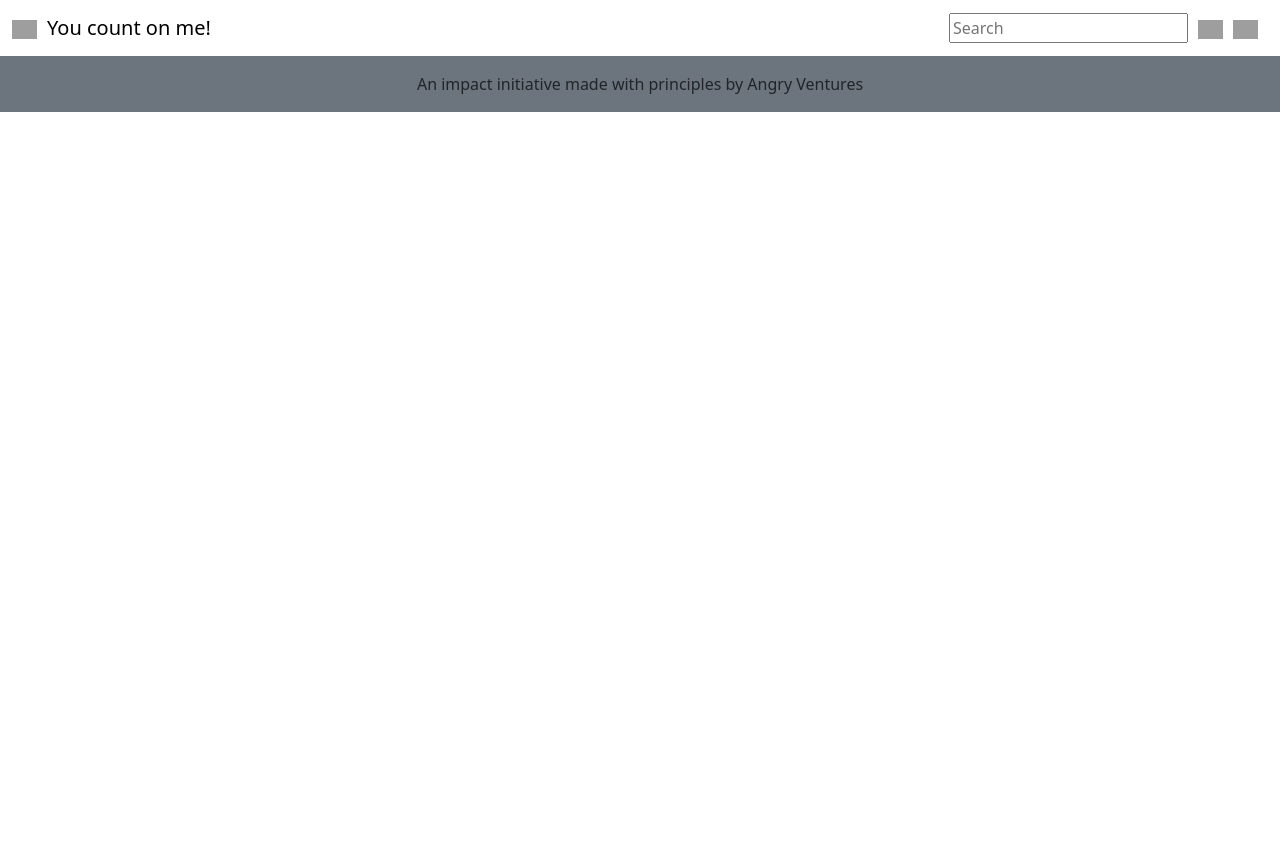
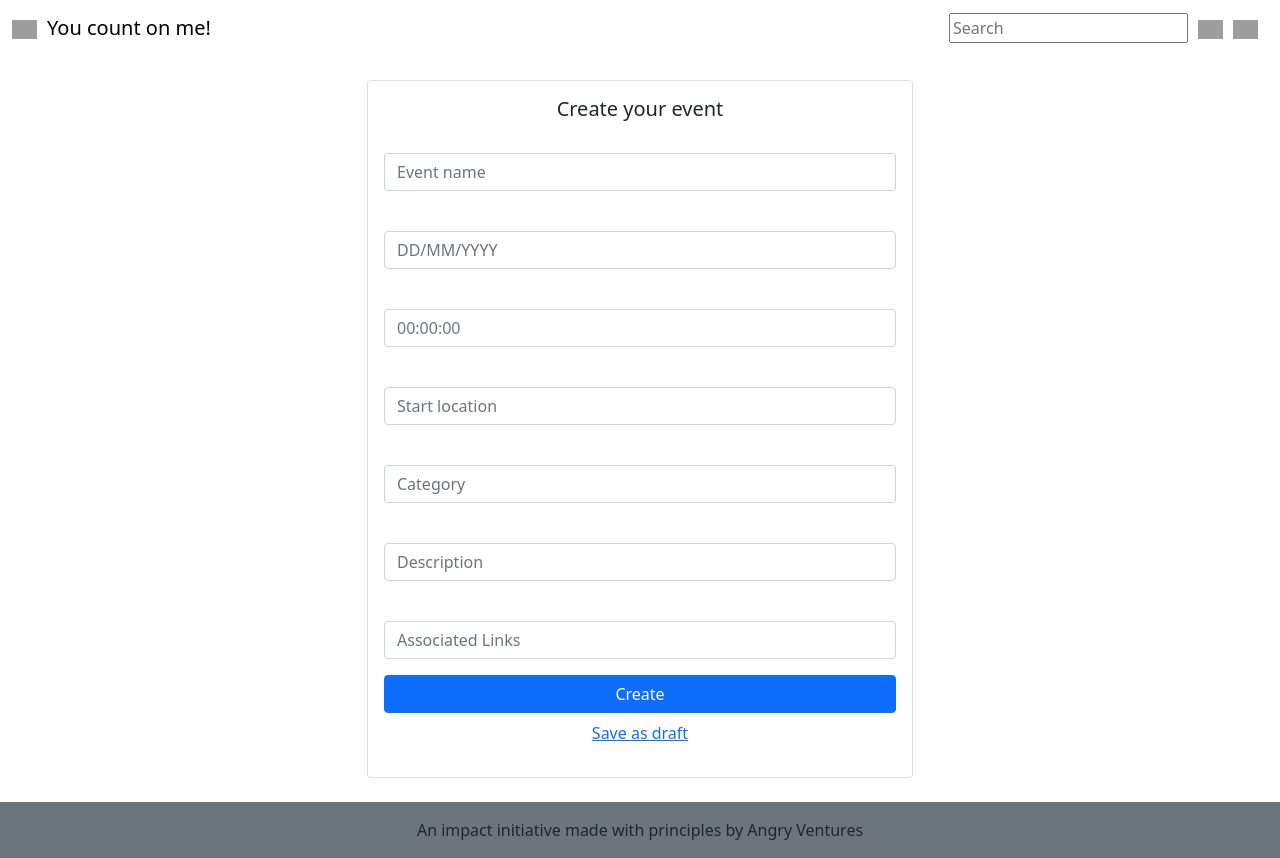
Before and after one commit to milenefukuda/count-on-me-frontend, a React (Create React App) app: page /event/create in a window 1280 px wide. Before the commit the page ends 800 px from the top, so only its background shows below. Built offline with nearby package versions, Linux system fonts and the light colour scheme; grey boxes are pictures that could not be loaded.

Commit message:
return do create event

```diff
--- a/src/pages/CreateEvent/index.js
+++ b/src/pages/CreateEvent/index.js
@@ -9,10 +9,11 @@ export function CreateEvent() {
   const [form, setForm] = useState({
     eventName: "",
     date: "",
+    time: "",
     local: "",
     categories: "",
-    picture: "",
     description: "",
+    associatedLinks: "",
   });
 
   function handleChange(e) {
@@ -35,6 +36,114 @@ export function CreateEvent() {
   return (
     <>
       <NavBar />
+      <div className="container my-4">
+        <div className="row justify-content-center">
+          <div className="col-md-6">
+            <div className="card text-center">
+              <div className="card-body">
+                <h5 className="card-title">Create your event</h5>
+                <form onSubmit={handleSubmit}>
+                  <div className="mb-3">
+                    <label htmlFor="eventName" className="form-label"></label>
+                    <input
+                      type="text"
+                      className="form-control"
+                      id="formEventName"
+                      placeholder="Event name"
+                      name="eventName"
+                      value={form.eventName}
+                      onChange={handleChange}
+                    />
+                  </div>
+                  <div className="mb-3">
+                    <label htmlFor="date" className="form-label"></label>
+                    <input
+                      type="text"
+                      className="form-control"
+                      id="formDate"
+                      placeholder="DD/MM/YYYY"
+                      name="date"
+                      value={form.date}
+                      onChange={handleChange}
+                    />
+                  </div>
+                  <div className="mb-3">
+                    <label htmlFor="time" className="form-label"></label>
+                    <input
+                      type="text"
+                      className="form-control"
+                      id="formTime"
+                      placeholder="00:00:00"
+                      name="time"
+                      value={form.time}
+                      onChange={handleChange}
+                    />
+                  </div>
+                  <div className="mb-3">
+                    <label htmlFor="local" className="form-label"></label>
+                    <input
+                      type="text"
+                      className="form-control"
+                      id="formLocal"
+                      placeholder="Start location"
+                      name="local"
+                      value={form.local}
+                      onChange={handleChange}
+                    />
+                  </div>
+                  <div className="mb-3">
+                    <label htmlFor="categories" className="form-label"></label>
+                    <input
+                      type="text"
+                      className="form-control"
+                      id="formCategories"
+                      placeholder="Category"
+                      name="categories"
+                      value={form.categories}
+                      onChange={handleChange}
+                    />
+                  </div>
+                  <div className="mb-3">
+                    <label htmlFor="description" className="form-label"></label>
+                    <input
+                      type="text"
+                      className="form-control"
+                      id="formDescription"
+                      placeholder="Description"
+                      name="description"
+                      value={form.description}
+                      onChange={handleChange}
+                    />
+                  </div>
+                  <div className="mb-3">
+                    <label
+                      htmlFor="associatedLinks"
+                      className="form-label"
+                    ></label>
+                    <input
+                      type="text"
+                      className="form-control"
+                      id="formAssociatedLinks"
+                      placeholder="Associated Links"
+                      name="associatedLinks"
+                      value={form.associatedLinks}
+                      onChange={handleChange}
+                    />
+                  </div>
+                  <div className="d-grid gap-2">
+                    <button type="submit" className="btn btn-primary">
+                      Create
+                    </button>
+                  </div>
+                </form>
+                <p className="text-muted mt-2">
+                  <a href="/user/login">Save as draft</a>
+                </p>
+              </div>
+            </div>
+          </div>
+        </div>
+      </div>
       <Footer />
     </>
   );
```
